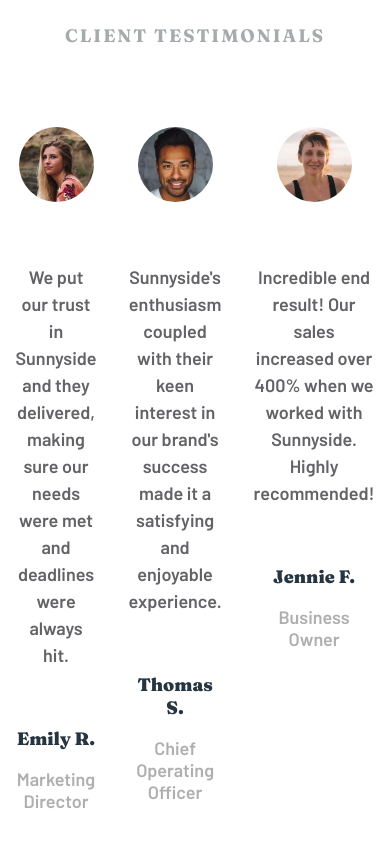
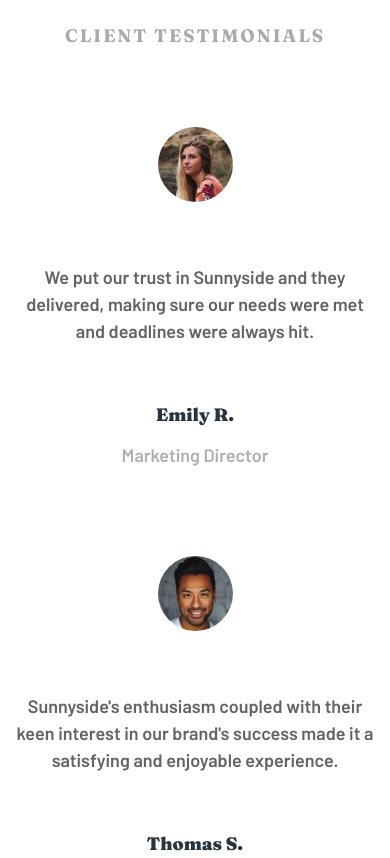
Before and after one commit to QuinlanVic/testimonials-replica, a plain HTML site: page index.html in a window 390 px wide. Shown: the top 858 px of the page. Drawn offline with Linux system fonts and the light colour scheme.

Commit message:
making it responsive

```diff
--- a/index.html
+++ b/index.html
@@ -32,7 +32,7 @@
       text-align: center;
       /* align-items: center; */
       display: flex;
-      justify-content: space-evenly;
+      /* justify-content: space-evenly; */
       flex-direction: column;
       /* padding: 16px 48px;; */
     }
@@ -77,8 +77,10 @@
     .job {
       color: hsl(0deg 0% 68.63%);
     }
-    @media (min-width: 550px) {
-
+    @media (max-width: 550px) {
+      .testimonials {
+        grid-template-columns: repeat(auto-fit, minmax(200px, 1fr));
+      }
     }
 
     /* .attribution { font-size: 11px; text-align: center; }
```
Also changed, not shown: Screenshot 2024-03-06 175134.png (added).
